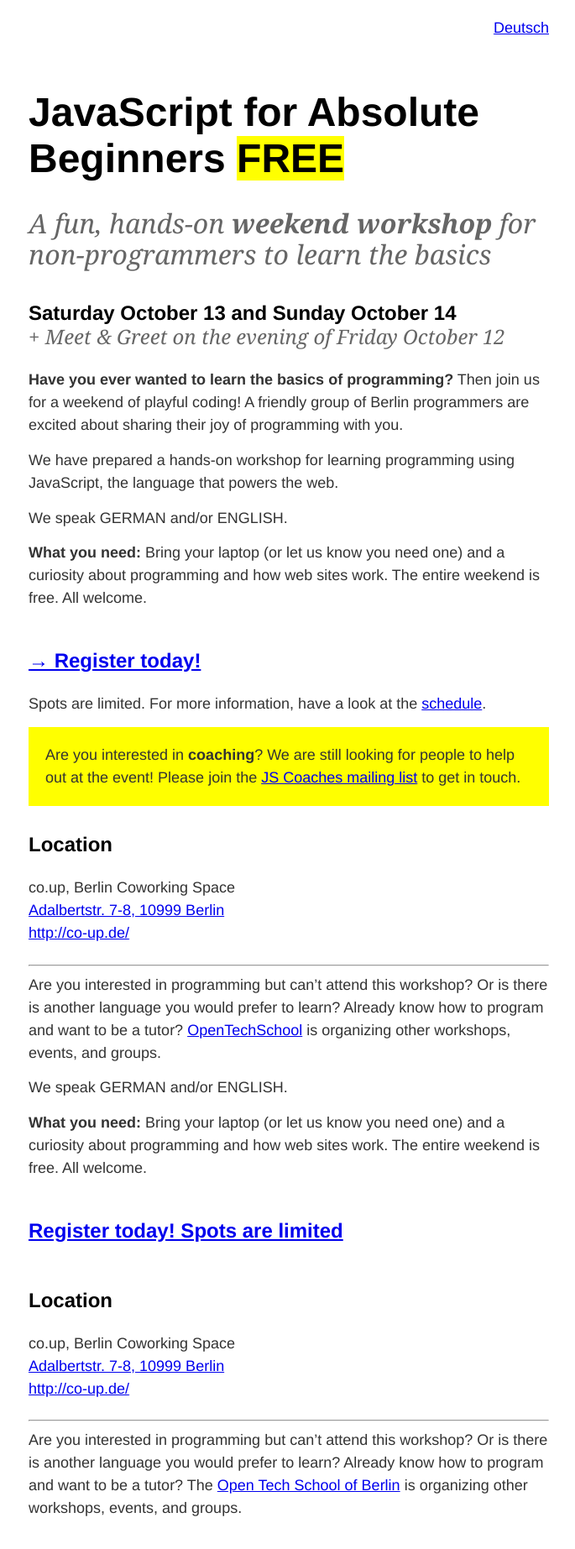
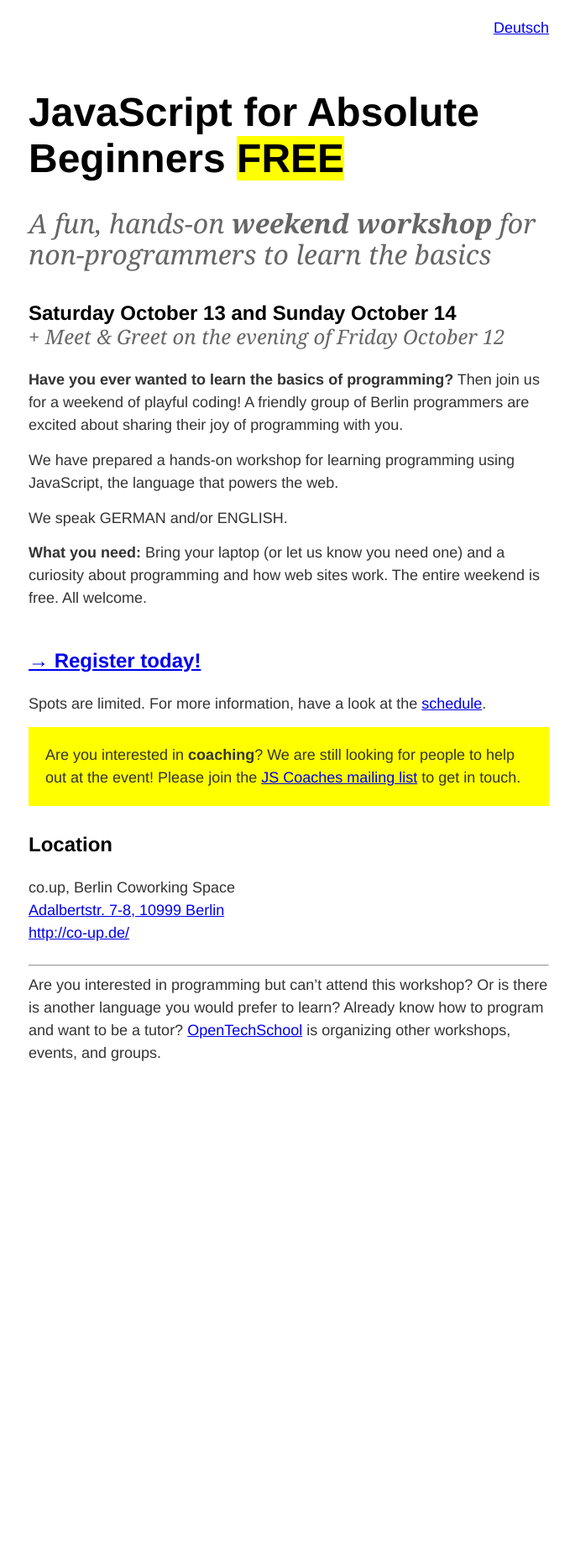
Before and after one commit to OpenTechSchool/javascript, a Jekyll site: the page built from _posts/2012-10-02-javascript-for-absolute-beginners-v2.md, in a window 1280 px wide. Shown: the whole page at 84% size, without its empty margins (296-981 px from the left). Built offline with Jekyll 4.4.1, drawn with Linux system fonts in a browser that asks for light colours; after the commit the page ends 1302 px from its top, so only the background shows below that.

Commit message:
remove redundant content from homepage

```diff
--- a/_posts/2012-10-02-javascript-for-absolute-beginners-v2.md
+++ b/_posts/2012-10-02-javascript-for-absolute-beginners-v2.md
@@ -35,21 +35,3 @@ co.up, Berlin Coworking Space<br />
 --------------------
 
 Are you interested in programming but can’t attend this workshop? Or is there is another language you would prefer to learn? Already know how to program and want to be a tutor? [OpenTechSchool](http://opentechschool.org) is organizing other workshops, events, and groups.
-
-
-We speak GERMAN and/or ENGLISH.
-
-**What you need:** Bring your laptop (or let us know you need one) and a curiosity about programming and how web sites work. The entire weekend is free. All welcome.
-
-## [Register today! Spots are limited](http://www.meetup.com/opentechschool-berlin/events/84329032/?action=detail&eventId=84329032)
-
-
-## Location
-
-co.up, Berlin Coworking Space<br />
-[Adalbertstr. 7-8, 10999 Berlin](https://maps.google.com/maps?f=q&source=s_q&hl=en&geocode=&q=Adalbertstra%C3%9Fe+7,+10999+Berlin,+Germany&sll=52.549636,13.666992&sspn=0.901874,1.851196&ie=UTF8&hq=&hnear=Adalbertstra%C3%9Fe+7,+Kreuzberg+10999+Berlin,+Germany&z=16)<br />
-[http://co-up.de/](http://co-up.de/)
-
---------------------
-
-Are you interested in programming but can’t attend this workshop? Or is there is another language you would prefer to learn? Already know how to program and want to be a tutor? The [Open Tech School of Berlin](http://opentechschool.org) is organizing other workshops, events, and groups.
```
